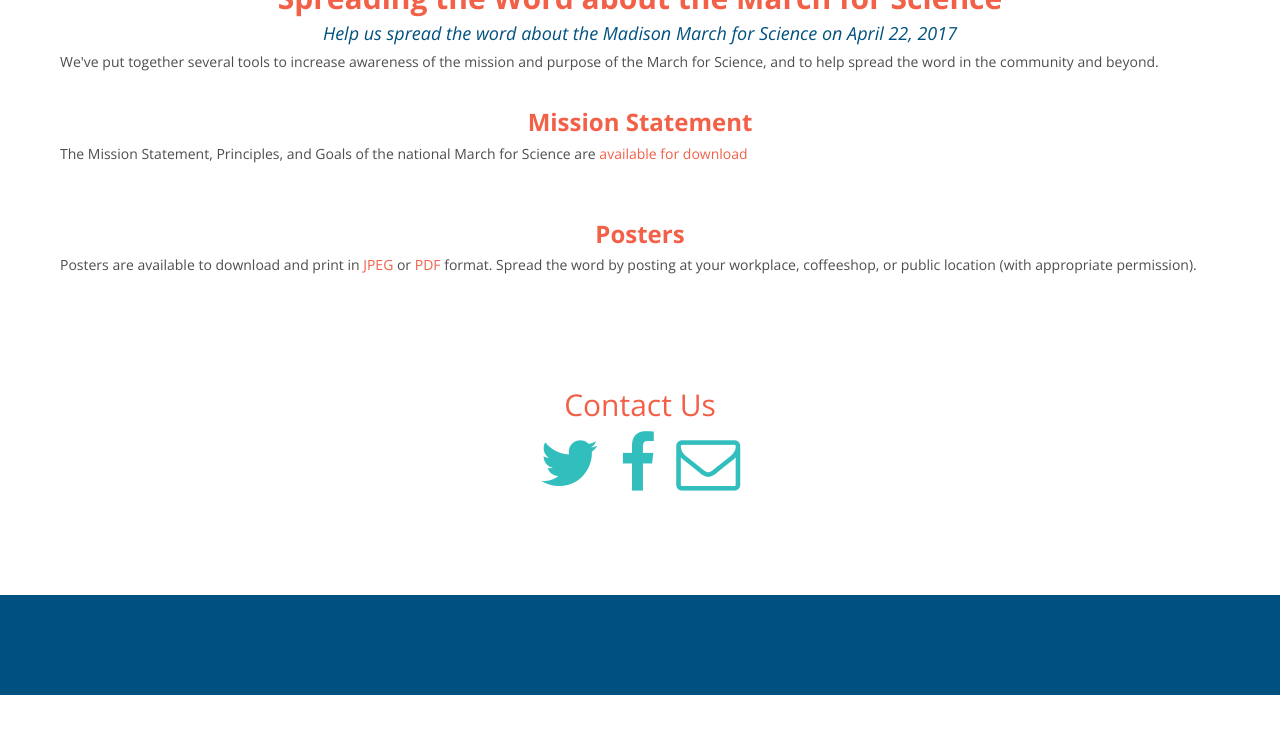
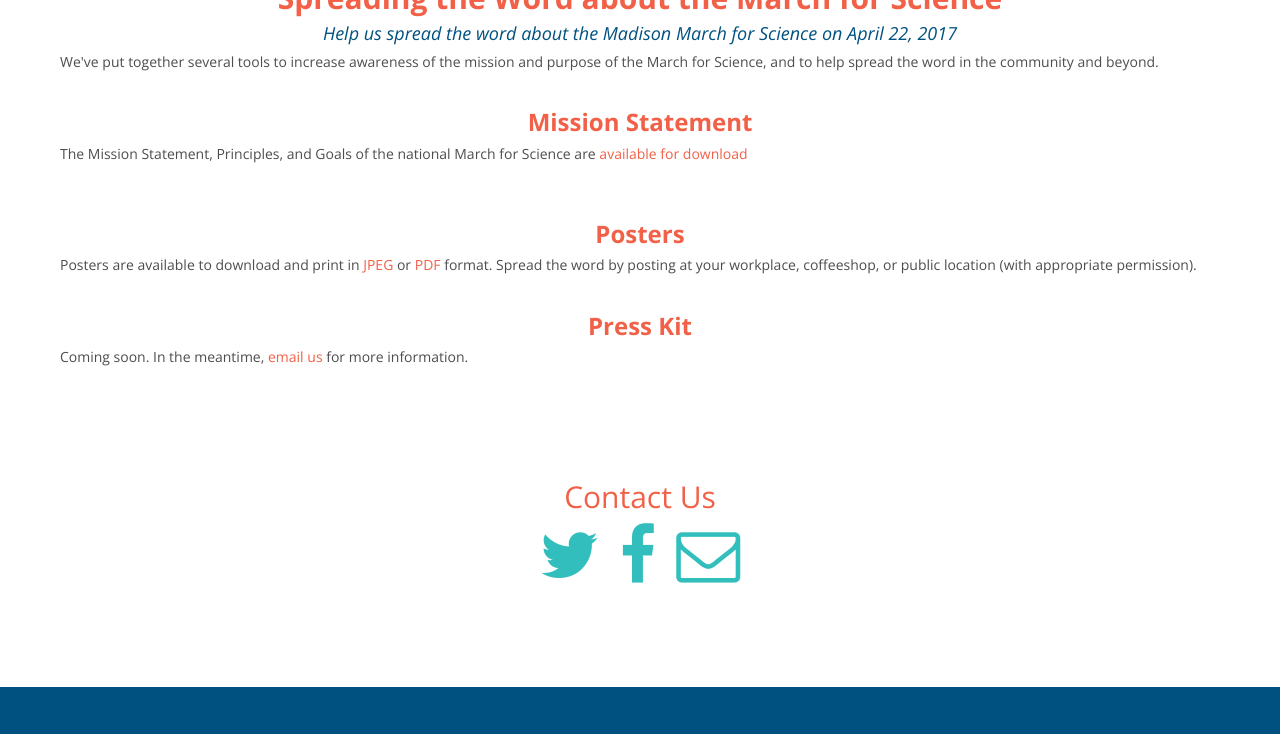
Before and after one commit to ScienceMarchMadison/m4smadison.github.io, a Jekyll site: the page built from press.html, in a window 1280 px wide and 900 px high, scrolled down 871 px, cut to the strip 113-847 px from the top of the window. Built offline with Jekyll 4.4.1, drawn with Linux system fonts in a browser that asks for light colours; comment, search, counter and statistics services are not loaded; before the commit the page ends 1679 px from its top, so only the background shows below that.

Commit message:
mailto corrections

```diff
--- a/_includes/involve.html
+++ b/_includes/involve.html
@@ -37,8 +37,8 @@
             <div class="col-lg-3 col-md-6 text-center">
                 <div class="service-box">
 <!--                     <i class="fa fa-4x fa-heart wow bounceIn text-primary" data-wow-delay=".3s"></i> -->
-                    <a href="mailto:{{ site.email }}?subject=Endorsements and Partnerships"><h3 style="color:#00517f">Endorsements and Partnerships</h3></a>
-                    <h5 class="text-muted">Interested in affiliating your group or professional organization with the Madison March for Science? Let us know!</h5>
+                    <h3 style="color:#00517f">Endorsements and Partnerships</h3>
+                    <h5 class="text-muted">Interested in affiliating your group or professional organization with the Madison March for Science? <a href="mailto:{{ site.email }}?subject=Endorsements and Partnerships">Let us know!</a></h5>
                 </div>
             </div>
         </div>
--- a/_includes/press_info.html
+++ b/_includes/press_info.html
@@ -36,4 +36,15 @@ We've put together several tools to increase awareness of the mission and purpos
 
 
         </div>
+
+        <div class="row" style="padding:5px">
+                <h3 style="color:#f16047; font-weight: bold" class="text-center">Press Kit</h3>
+                <div></div>
+
+                <h5 class="text-faded" style="color:#4d4d4f">
+                Coming soon. In the meantime, <a href="mailto:{{ site.email }}?subject=Press info">email us</a> for more information.
+                </h5>
+
+
+        </div>
 </div>
```
